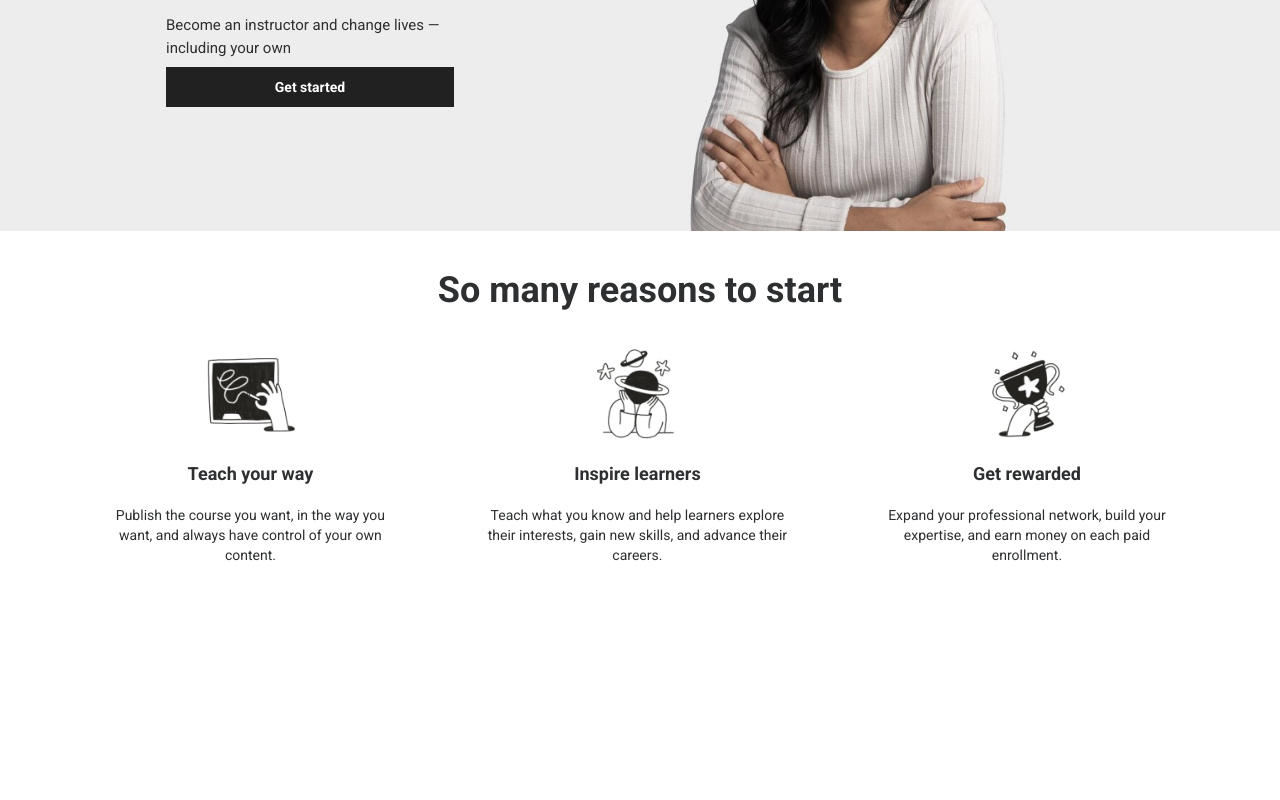
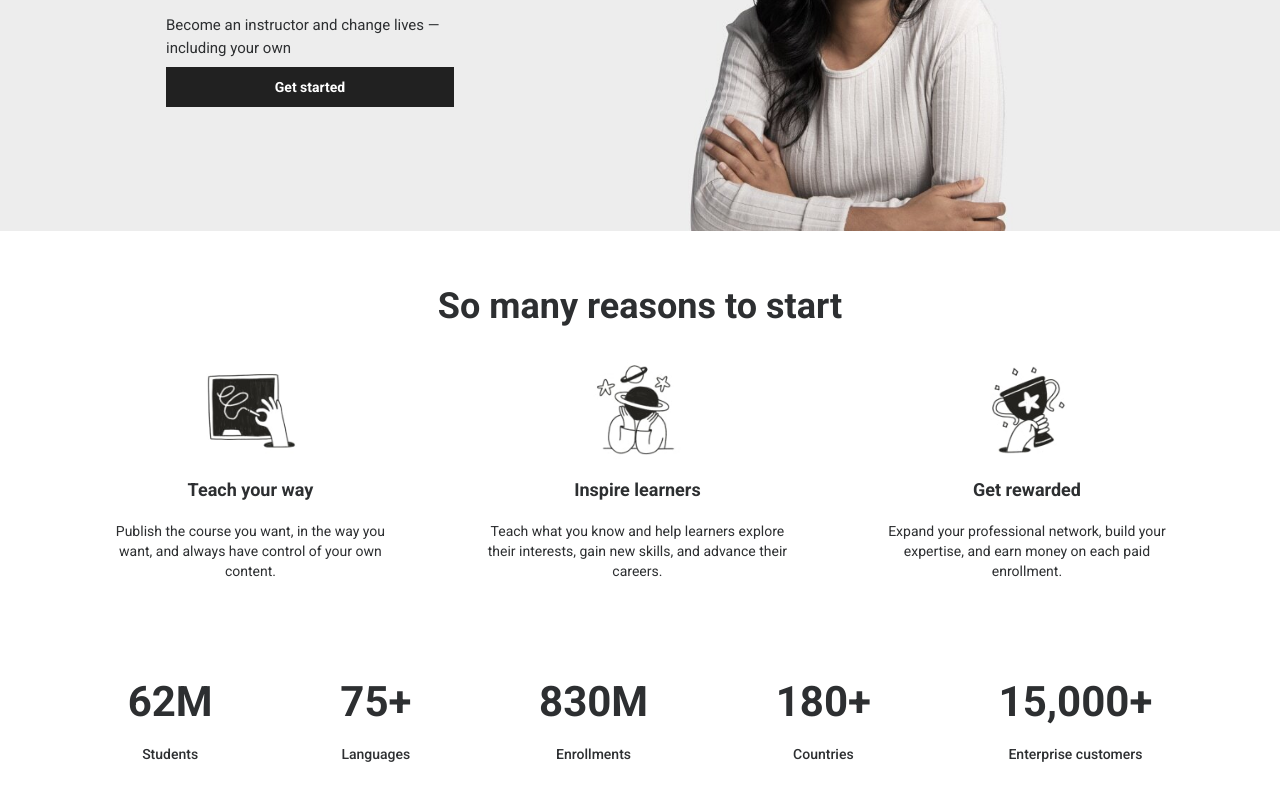
Before and after one commit to tuheli/video-course-platform, a React (Vite) app: page /teaching in a window 1280 px wide. Shown: the part 260-1060 px from the top of the page. Before the commit the page ends 857 px from the top, so only its background shows below. Built offline with nearby package versions, Linux system fonts and the light colour scheme.

Commit message:
Added statistics section

```diff
--- a/src/components/teach-with-us-page/TeachWithUsPage.tsx
+++ b/src/components/teach-with-us-page/TeachWithUsPage.tsx
@@ -2,6 +2,7 @@ import { Box } from '@mui/material';
 import AppAppBar from '../appbar/AppAppBar';
 import { TeachWithUsBanner } from './TeachWithUsBanner';
 import { ReasonsToStart } from './ReasonsToStart';
+import { Statistics } from './Statistics';
 
 export const TeachWithUsPage = () => {
   return (
@@ -10,11 +11,19 @@ export const TeachWithUsPage = () => {
       <TeachWithUsBanner />
       <Box
         sx={{
-          py: 4,
+          py: 6,
         }}
       >
         <ReasonsToStart />
       </Box>
+      <Box
+        sx={{
+          py: 6,
+          bgcolor: 'background.tertiary',
+        }}
+      >
+        <Statistics />
+      </Box>
     </>
   );
 };
```
